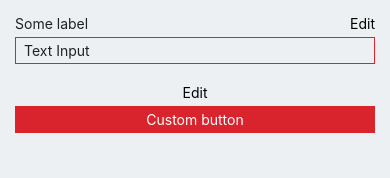
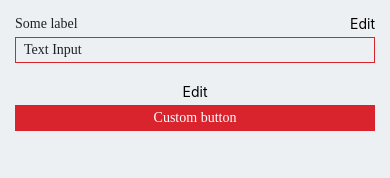
Before and after one commit to VivekMoglix/Form-React-Native, a React Native app: screen / in a window 390 px wide. Shown: the top 178 px of the page. Built offline with nearby package versions, Linux system fonts and the light colour scheme.

Commit message:
added font edit for input and button

```diff
--- a/App.js
+++ b/App.js
@@ -4,7 +4,11 @@ import Form from './src/container/Form';
 export default function App() {
   return (
     <SafeAreaView
-      style={{padding: 15, flex: 1, backgroundColor: 'rgb(237, 240, 242)'}}>
+      style={{
+        padding: 15,
+        flex: 1,
+        backgroundColor: 'rgb(237, 240, 242)',
+      }}>
       <Form />
     </SafeAreaView>
   );
--- a/src/components/CustomButton/index.js
+++ b/src/components/CustomButton/index.js
@@ -2,7 +2,8 @@ import {Button, Text, TouchableOpacity, View} from 'react-native';
 
 export default function CustomButton(props) {
   const {buttonName} = props?.buttonData;
-  const {borderColor, textColor, backgroundColor} = props?.buttonData?.editable;
+  const {borderColor, textColor, backgroundColor, fontFamily} =
+    props?.buttonData?.editable;
   return (
     <View style={{marginTop: 20}}>
       <TouchableOpacity
@@ -12,7 +13,7 @@ export default function CustomButton(props) {
       </TouchableOpacity>
       <TouchableOpacity
         style={{backgroundColor, borderColor, borderWidth: 1, padding: 4}}>
-        <Text style={{alignSelf: 'center', color: textColor}}>
+        <Text style={{alignSelf: 'center', color: textColor, fontFamily}}>
           {buttonName}
         </Text>
       </TouchableOpacity>
--- a/src/components/EditButtonStyleModal/index.js
+++ b/src/components/EditButtonStyleModal/index.js
@@ -3,9 +3,11 @@ import {Modal, View, Text, TextInput, TouchableOpacity} from 'react-native';
 
 export default function EditButtonStyleModal(props) {
   const {editButtonStyleModalVisible} = props;
-  const {borderColor, textColor, backgroundColor} = props?.buttonData?.editable;
+  const {borderColor, textColor, backgroundColor, fontFamily} =
+    props?.buttonData?.editable;
   const [editBorderColor, setEditBorderColor] = useState(borderColor);
   const [editTextColor, setEditTextColor] = useState(textColor);
+  const [editFontFamily, setEditFontFamily] = useState(fontFamily);
   const [editBackgroundColor, setEditBackgroundColor] =
     useState(backgroundColor);
 
@@ -16,6 +18,7 @@ export default function EditButtonStyleModal(props) {
         borderColor: editBorderColor,
         textColor: editTextColor,
         backgroundColor: editBackgroundColor,
+        fontFamily: editFontFamily,
       },
     });
   };
@@ -70,6 +73,14 @@ export default function EditButtonStyleModal(props) {
               onChangeText={setEditBackgroundColor}
             />
           </View>
+          <View>
+            <Text style={{color: '#1D2226', marginBottom: 5}}>Font</Text>
+            <TextInput
+              style={{borderWidth: 1, borderColor: '#1D2226', width: 250}}
+              value={editFontFamily}
+              onChangeText={setEditFontFamily}
+            />
+          </View>
           <TouchableOpacity
             style={{marginTop: 10}}
             onPress={() => {
--- a/src/components/EditTextStyleModal/index.js
+++ b/src/components/EditTextStyleModal/index.js
@@ -3,12 +3,13 @@ import {Modal, View, Text, TextInput, TouchableOpacity} from 'react-native';
 
 export default function EditTextStyleModal(props) {
   const {modalVisible} = props;
-  const {borderColor, textColor, label, labelColor} =
+  const {borderColor, textColor, label, labelColor, fontFamily} =
     props?.textFieldData?.editable;
   const [editLabel, setEditLabel] = useState(label);
   const [editBorderColor, setEditBorderColor] = useState(borderColor);
   const [editTextColor, setEditTextColor] = useState(textColor);
   const [editLabelColor, setEditLabelColor] = useState(labelColor);
+  const [editFontFamily, setEditFontFamily] = useState(fontFamily);
   const handleSubmit = () => {
     props?.setTextFieldData({
       ...props?.textFieldData,
@@ -17,6 +18,7 @@ export default function EditTextStyleModal(props) {
         labelColor: editLabelColor,
         textColor: editTextColor,
         borderColor: editBorderColor,
+        fontFamily: editFontFamily,
       },
     });
   };
@@ -74,6 +76,14 @@ export default function EditTextStyleModal(props) {
               onChangeText={setEditLabelColor}
             />
           </View>
+          <View>
+            <Text style={{color: '#1D2226', marginBottom: 5}}>Font</Text>
+            <TextInput
+              style={{borderWidth: 1, borderColor: '#1D2226', width: 250}}
+              value={editFontFamily}
+              onChangeText={setEditFontFamily}
+            />
+          </View>
           <TouchableOpacity
             onPress={() => {
               handleSubmit();
--- a/src/components/TextInput/index.js
+++ b/src/components/TextInput/index.js
@@ -1,7 +1,7 @@
 import {Button, Text, TextInput, TouchableOpacity, View} from 'react-native';
 
 export default function CustomTextInput(props) {
-  const {value, label, textColor, borderColor, labelColor} =
+  const {value, label, textColor, borderColor, labelColor, fontFamily} =
     props?.textFieldData?.editable;
 
   const handleTextChange = text => {
@@ -17,7 +17,7 @@ export default function CustomTextInput(props) {
           justifyContent: 'space-between',
           marginBottom: 5,
         }}>
-        <Text style={{color: labelColor}}>{label}</Text>
+        <Text style={{color: labelColor, fontFamily}}>{label}</Text>
         <TouchableOpacity>
           <Text onPress={() => props?.setModalVisible(true)}>Edit</Text>
         </TouchableOpacity>
@@ -29,6 +29,7 @@ export default function CustomTextInput(props) {
           paddingHorizontal: 8,
           paddingVertical: 4,
           color: textColor,
+          fontFamily,
         }}
         value={value}
         onChangeText={text => handleTextChange(text)}
--- a/src/container/Form/index.js
+++ b/src/container/Form/index.js
@@ -16,6 +16,7 @@ export default function Form() {
       labelColor: '#1D2226',
       textColor: '#1D2226',
       borderColor: '#D9232D',
+      fontFamily: 'Poppins-Regular',
     },
   });
   const [buttonData, setButtonData] = useState({
@@ -24,6 +25,7 @@ export default function Form() {
       borderColor: '#D9232D',
       textColor: '#fff',
       backgroundColor: '#D9232D',
+      fontFamily: 'Poppins-Regular',
     },
   });
   return (
```
